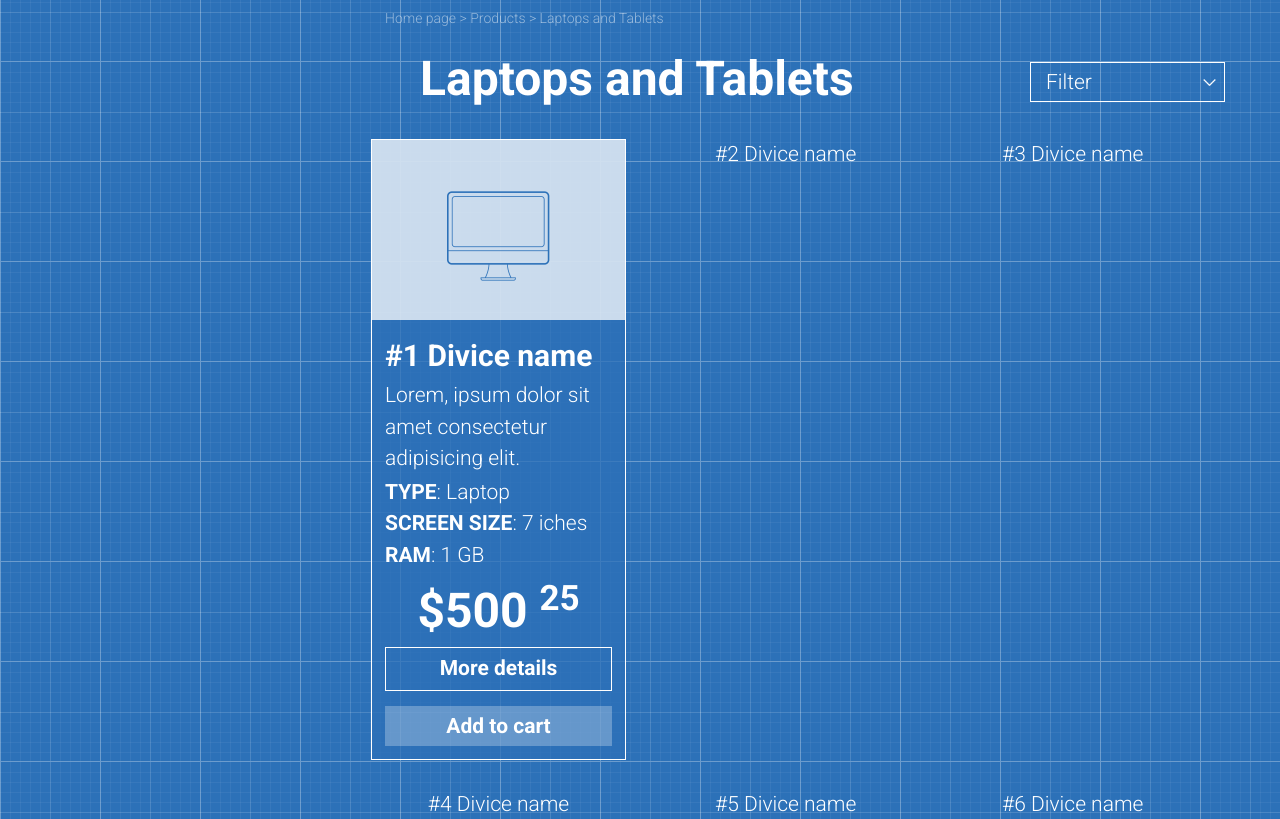
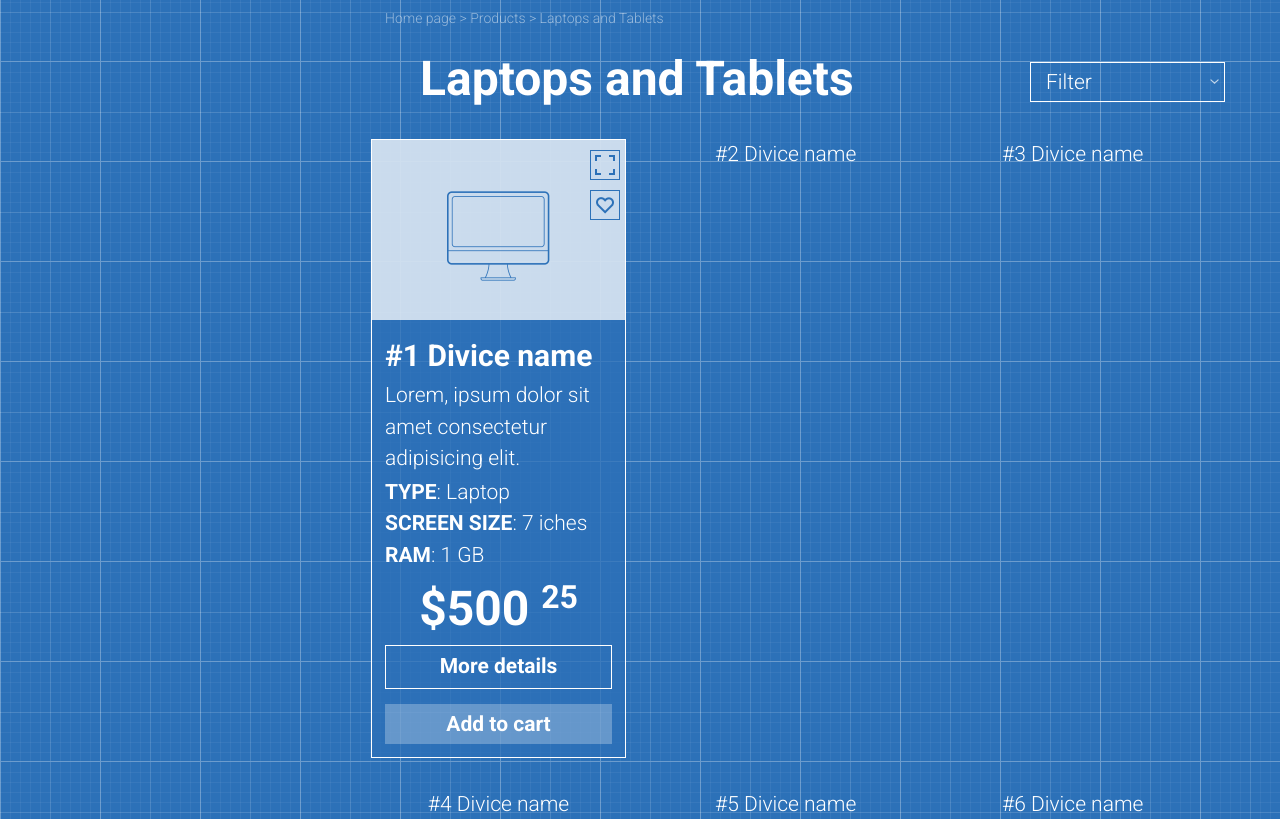
Before and after one commit to gsmoff/shop-project, a plain HTML site: page index.html in a window 1280 px wide. Shown: the part 539-1358 px from the top of the page. Drawn offline with Linux system fonts and the light colour scheme.

Commit message:
add icons like and expand

```diff
--- a/index.html
+++ b/index.html
@@ -113,9 +113,12 @@
                   <li>
                     <div class="produkts-card">
                       <div class="produkts-foto">
+                        <div class="expand"></div>
+                        <div class="like"></div>
                         <a href="#">
                           <img src="./img/divice1.png" alt="monitor" />
                         </a>
+
                       </div>
                       <div class="produkts-card-text">
                        <h3>#1 Divice name</h3>
--- a/style.css
+++ b/style.css
@@ -225,7 +225,7 @@ body {
   cursor: pointer;
   margin-top: 7px;
   background: url("./img/arrow-down-white.png") no-repeat center right;
-  background-size: 15%;
+  background-size: 10%;
 }
 .filter-box li {
   border: 1px solid white;
@@ -281,12 +281,33 @@ body {
 .produkts-foto {
   background-color: rgba(255, 255, 255, 0.75);
   height: 180px;
+  position: relative;
 }
 .produkts-foto img {
   display: block;
   margin: auto;
   padding-top: 20%;
 }
+.like, .expand {
+  height: 30px;
+  width: 30px;
+  border: 1px solid #2c71b8;
+  position: absolute;
+}
+/* .like:hover, .expand:hover {
+  background-color: #2c71b8;
+} */
+.expand {
+  background: url("./img/expand.png") no-repeat center;
+  right: 5px;
+  top: 10px;
+ }
+ .like{
+  background: url("./img/like.png") no-repeat center;
+  right: 5px;
+  top: 50px;
+ }
+
 .produkts-card-text {
   padding: 13px;
 }
@@ -306,9 +327,9 @@ body {
   font-weight: 700;
   text-align: center;
 }
-sup {
+.price sup {
   vertical-align: super;
-  font-size: 35px;
+  font-size: 32px;
 }
 .produkts-card-text a {
   display: block;
@@ -321,6 +342,7 @@ sup {
   width: 100%;
   padding: 8px;
   border: none;
+  /* background: rgba(255, 255, 255,0.27) url("./img/white-cart.png") no-repeat right; */
   background-color: rgba(255, 255, 255,0.27);
   color: inherit;
   text-align: center;
@@ -330,6 +352,8 @@ sup {
   cursor: pointer;
   margin-top: 15px;
 }
+
+
 .load-more {
   display: block;
   padding: 20px;
```
Also changed, not shown: img/expand.png (added), img/like.png (added), img/white-cart.png (added).
